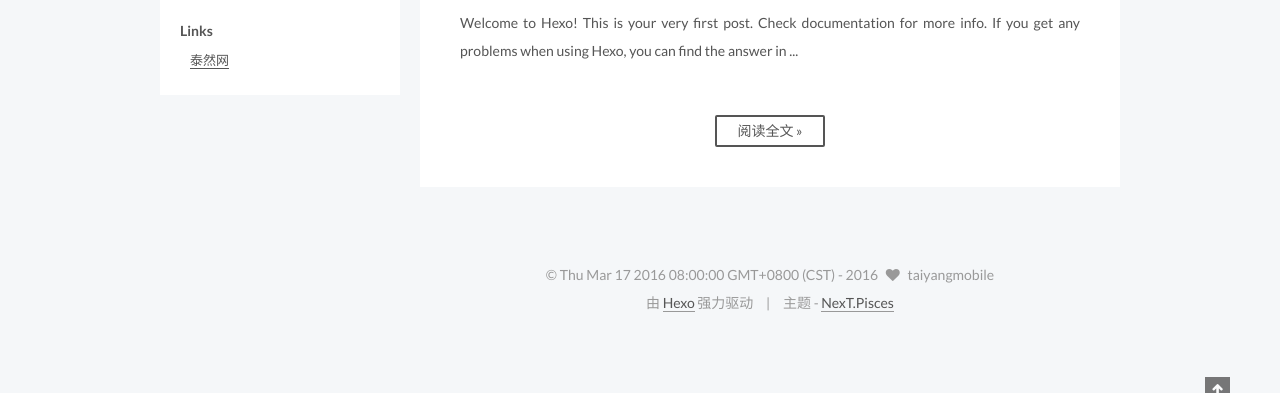
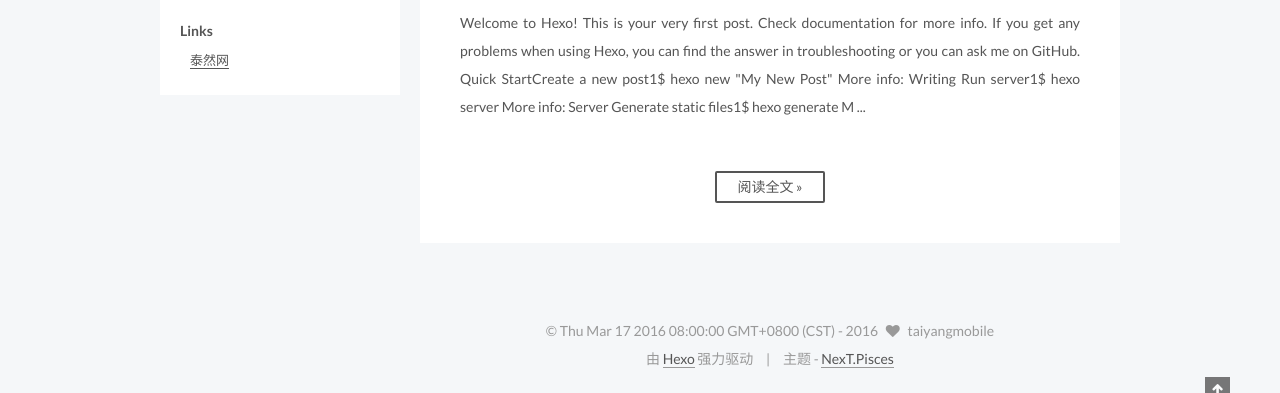
Before and after one commit to taiyangmobile/taiyangmobile.github.io, a plain HTML site: page index.html in a window 1280 px wide. Shown: the part 499-892 px from the top of the page. Before the commit the page ends 836 px from the top, so only its background shows below. Drawn offline with Linux system fonts and the light colour scheme; a script that the page names is missing.

Commit message:
Site updated: 2016-03-17 11:45:27

```diff
--- a/index.html
+++ b/index.html
@@ -377,7 +377,13 @@
 
 
 
-          Welcome to Hexo! This is your very first post. Check documentation for more info. If you get any problems when using Hexo, you can find the answer in
+          Welcome to Hexo! This is your very first post. Check documentation for more info. If you get any problems when using Hexo, you can find the answer in troubleshooting or you can ask me on GitHub.
+Quick StartCreate a new post1$ hexo new "My New Post"
+More info: Writing
+Run server1$ hexo server
+More info: Server
+Generate static files1$ hexo generate
+M
           ...
 
           <div class="post-more-link text-center">
```
